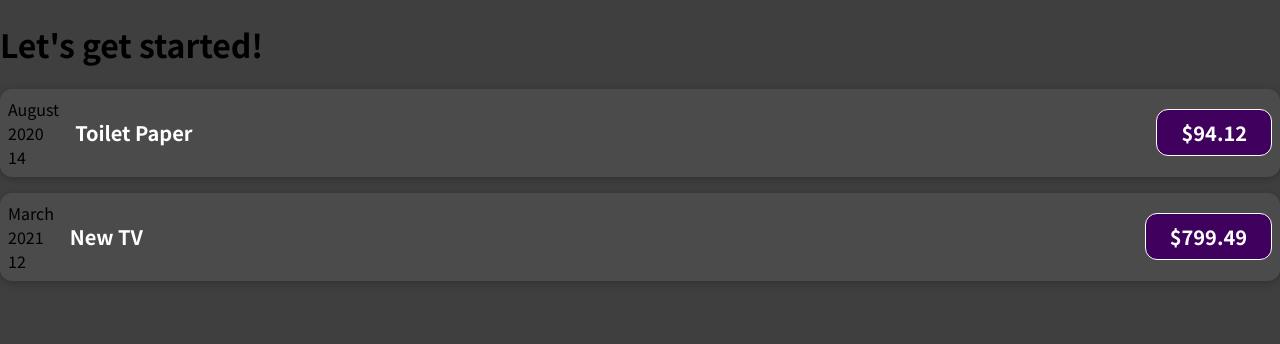
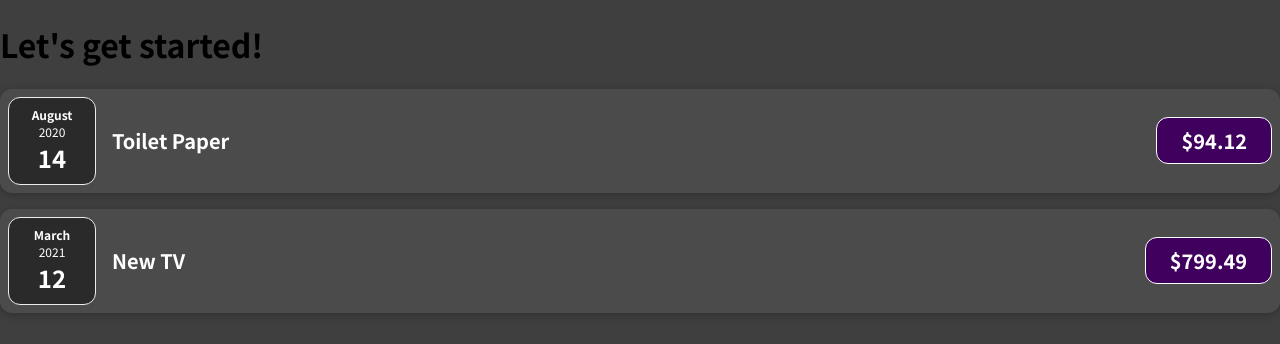
Before and after one commit to AkshayBhuva/react-expense-app, a JavaScript app: page / in a window 1280 px wide. Shown: the top 344 px of the page. Built offline with nearby package versions, Linux system fonts and the light colour scheme.

Commit message:
create ExpenseDate.js and ExpenseDate.css

```diff
--- a/src/App.js
+++ b/src/App.js
@@ -31,8 +31,8 @@
    return (
       <div>
          <h1>Let's get started!</h1>
-         <ExpenseItem title={expenses[0].title} amount={expenses[0].amount} date={expenses[0].date}></ExpenseItem>
-         <ExpenseItem title={expenses[1].title} amount={expenses[1].amount} date={expenses[1].date}></ExpenseItem>
+         <ExpenseItem title={expenses[0].title} amount={expenses[0].amount} date={expenses[0].date} />
+         <ExpenseItem title={expenses[1].title} amount={expenses[1].amount} date={expenses[1].date} />
       </div>
    );
 }
--- /dev/null
+++ b/src/components/ExpenseDate.css
@@ -0,0 +1,24 @@
+.expense-date {
+   display: flex;
+   flex-direction: column;
+   width: 5.5rem;
+   height: 5.5rem;
+   border: 1px solid #ececec;
+   background-color: #2a2a2a;
+   color: white;
+   border-radius: 12px;
+   align-items: center;
+   justify-content: center;
+}
+
+.expense-date__month {
+   font-size: 0.75rem;
+   font-weight: bold;
+}
+.expense-date__year {
+   font-size: 0.75rem;
+}
+.expense-date__day {
+   font-size: 1.5rem;
+   font-weight: bold;
+}
--- /dev/null
+++ b/src/components/ExpenseDate.js
@@ -0,0 +1,16 @@
+import './ExpenseDate.css';
+
+function ExpenseDate(props) {
+   const month = props.date.toLocaleString('en-US', { month: 'long' });
+   const day = props.date.toLocaleString('en-US', { day: '2-digit' });
+   const year = props.date.getFullYear();
+   return (
+      <div className='expense-date'>
+         <div className='expense-date__month'>{month}</div>
+         <div className='expense-date__year'>{year}</div>
+         <div className='expense-date__day'>{day}</div>
+      </div>
+   );
+}
+
+export default ExpenseDate;
--- a/src/components/ExpenseItem.js
+++ b/src/components/ExpenseItem.js
@@ -1,17 +1,10 @@
 import './ExpenseItem.css';
+import ExpenseDate from './ExpenseDate';
 
 function ExpenseItem(props) {
-   const month = props.date.toLocaleString('en-US', { month: 'long' });
-   const day = props.date.toLocaleString('en-US', { day: '2-digit' });
-   const year = props.date.getFullYear();
-
    return (
       <div className='expense-item'>
-         <div>
-            <div>{month}</div>
-            <div>{year}</div>
-            <div>{day}</div>
-         </div>
+         <ExpenseDate date={props.date} />
          <div className='expense-item__description'>
             <h2>{props.title}</h2>
             <div className='expense-item__price'>${props.amount}</div>
```
